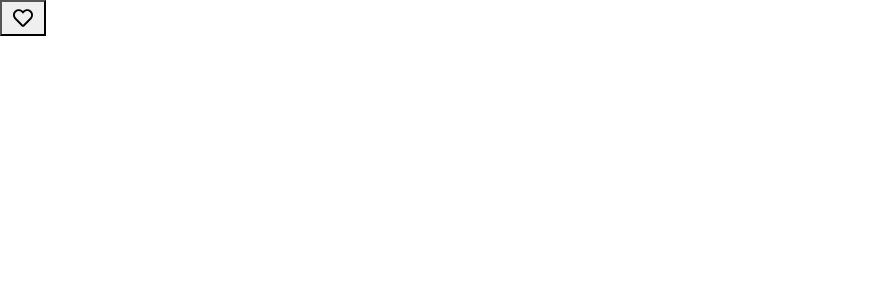
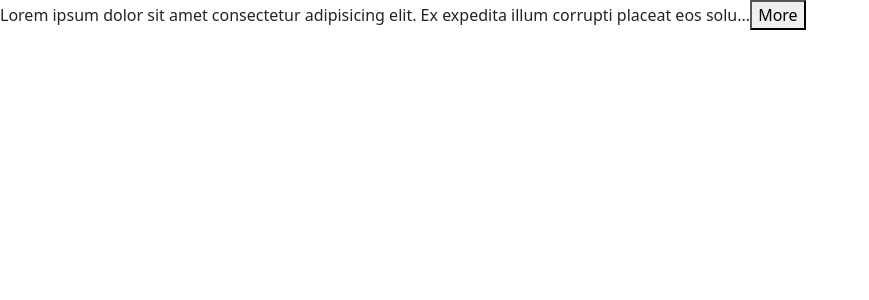
Before and after one commit to YoussefSoliman96/react-18, a React (Vite) app in the folder react-app/: page / in a window 1280 px wide. Shown: the top 300 px of the page, without its empty margins (0-869 px from the left). Built offline with nearby package versions, Linux system fonts and the light colour scheme.

Commit message:
Add List, Button, Alert, Cart, ExpandableText, Like and NavBar

```diff
--- a/package.json
+++ b/package.json
@@ -2,6 +2,7 @@
   "dependencies": {
     "@types/styled-components": "^5.1.29",
     "bootstrap": "^5.2.3",
+    "immer": "^9.0.1",
     "react-icons": "^4.7.1",
     "styled-components": "^6.1.0"
   }
--- a/react-app/src/App.tsx
+++ b/react-app/src/App.tsx
@@ -1,12 +1,28 @@
 import ListGroup from "./components/ListGroup/ListGroup";
 import Alert from "./components/Alert";
 import Button from "./components/Button/Button";
-import Like from "./components/Like/Like";
+import Like from "./components/Like";
 import { useState } from "react";
+import NavBar from "./components/NavBar";
+import Cart from "./components/Cart";
+import ExpandableText from "./components/ExpandableText";
+
 function App() {
   return (
     <div>
-      <Like></Like>
+      <ExpandableText>
+        Lorem ipsum dolor sit amet consectetur adipisicing elit. Ex expedita
+        illum corrupti placeat eos soluta eum consequatur numquam, hic illo cum
+        quaerat laudantium ducimus? Exercitationem, quia nemo vero enim
+        excepturi reiciendis amet at quo, suscipit id, aut est necessitatibus
+        quae eius nisi? Ratione, error ad repudiandae numquam blanditiis maxime
+        odio hic mollitia eum a, commodi expedita inventore ipsa vero aliquam
+        reprehenderit saepe ipsum iste recusandae. Illo pariatur saepe rem
+        similique a aspernatur fugiat, cumque sit iusto repellendus impedit
+        tempora minus voluptatum iure reiciendis dolorum, animi tempore
+        blanditiis, hic fuga vitae ut dolor quos consequuntur! Blanditiis
+        laboriosam nostrum tenetur consequuntur aspernatur!
+      </ExpandableText>
     </div>
   );
 }
--- /dev/null
+++ b/react-app/src/components/Cart.tsx
@@ -0,0 +1,22 @@
+import { useState } from "react";
+
+interface Props {
+  cartItems: string[];
+  onClear: () => void;
+}
+
+const Cart = ({ cartItems, onClear }: Props) => {
+  return (
+    <>
+      <div>Cart</div>
+      <ul>
+        {cartItems.map((item) => (
+          <li key={item}>{item}</li>
+        ))}
+      </ul>
+      <button onClick={onClear}>Clear</button>
+    </>
+  );
+};
+
+export default Cart;
--- /dev/null
+++ b/react-app/src/components/ExpandableText.tsx
@@ -0,0 +1,33 @@
+import React, { useState } from "react";
+
+interface TextProps {
+  children: string;
+  maxChars?: number;
+}
+
+const ExpandableText = ({ children, maxChars = 100 }: TextProps) => {
+  const [isExpanded, setExpanded] = useState(false);
+  const text = isExpanded ? children : children.substring(0, maxChars);
+
+  if (children.length > maxChars) {
+    return (
+      <div>
+        <div>
+          {text}
+          {isExpanded ? "" : "..."}
+          <button
+            onClick={() => {
+              setExpanded(!isExpanded);
+            }}
+          >
+            {isExpanded ? "Less" : "More"}
+          </button>
+        </div>
+      </div>
+    );
+  } else {
+    return <div>{children}</div>;
+  }
+};
+
+export default ExpandableText;
--- /dev/null
+++ b/react-app/src/components/Like.tsx
@@ -0,0 +1,26 @@
+import { useState } from "react";
+import { AiFillHeart } from "react-icons/ai";
+
+interface LikeProps {
+  onClick: () => void;
+}
+
+const Like = ({ onClick }: LikeProps) => {
+  const [Liked, setLiked] = useState(false);
+  const toggle = () => {
+    setLiked(!Liked);
+    onClick();
+  };
+  return (
+    <div>
+      <AiFillHeart
+        onClick={toggle}
+        style={{ margin: "5px" }}
+        size={20}
+        color={Liked === false ? "black" : "red"}
+      />
+    </div>
+  );
+};
+
+export default Like;
--- a/react-app/src/components/Like/Like.tsx
+++ /dev/null
@@ -1,17 +0,0 @@
-import { FaRegHeart } from "react-icons/fa";
-
-interface LikeProps {
-  onClick: () => void;
-}
-
-const Like = () => {
-  return (
-    <div>
-      <button>
-        <FaRegHeart style={{ margin: "5px" }} size={20} />
-      </button>
-    </div>
-  );
-};
-
-export default Like;
--- /dev/null
+++ b/react-app/src/components/NavBar.tsx
@@ -0,0 +1,9 @@
+interface Props {
+  itemCount: number;
+}
+
+const NavBar = ({ itemCount }: Props) => {
+  return <div>NavBar: {itemCount}</div>;
+};
+
+export default NavBar;
```
Also changed, not shown: react-app/src/components/Like/Like.css (deleted), 1 other file (tests, documents, lock files or other folders).
